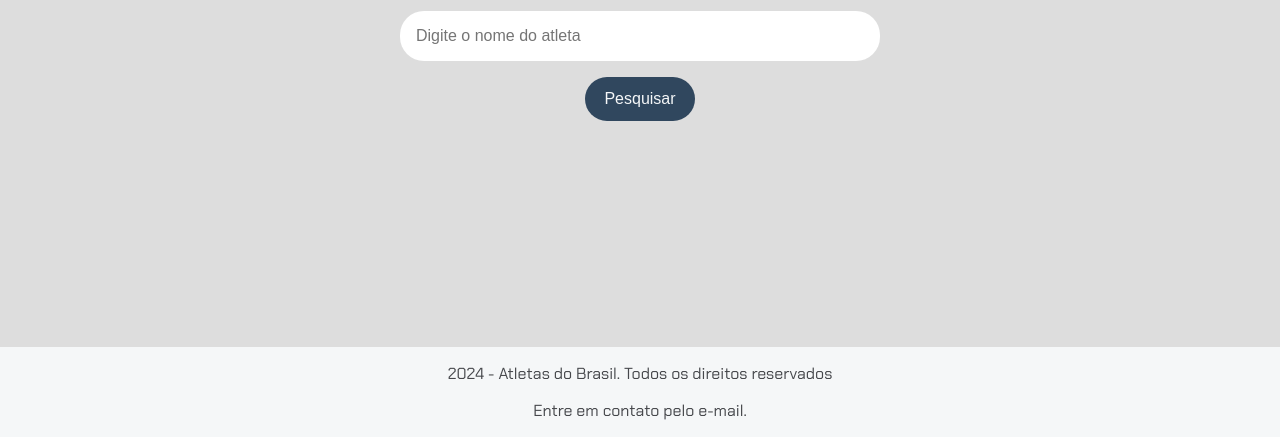
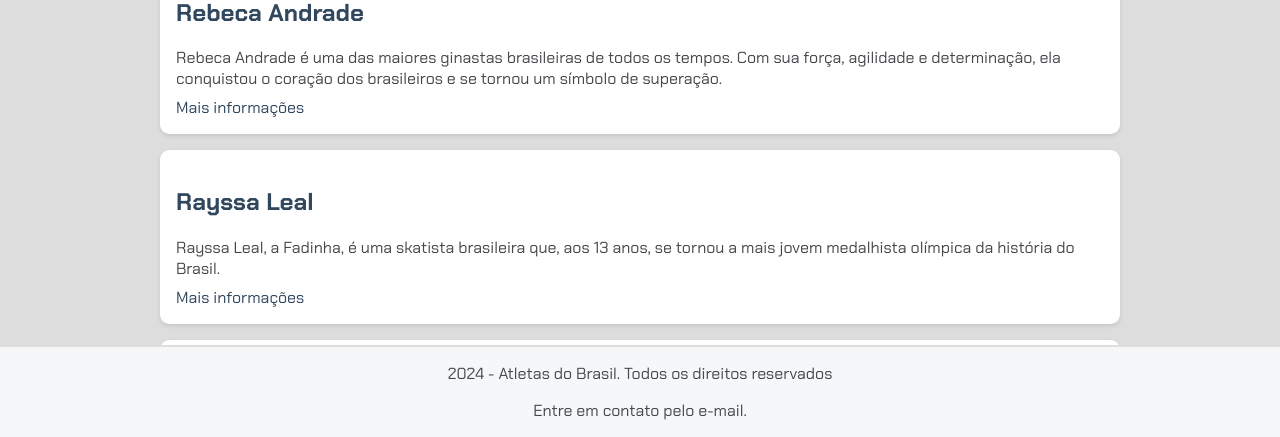
Before and after one commit to Adilson141192/Gemini, a plain HTML site: page index.html in a window 1280 px wide. Shown: the part 363-800 px from the top of the page. Drawn offline with Linux system fonts and the light colour scheme.

Commit message:
090824 aula02

```diff
--- /dev/null
+++ b/app.js
@@ -0,0 +1 @@
+console.log("Rebeca Andrade");
--- a/index.html
+++ b/index.html
@@ -1,11 +1,13 @@
 <!DOCTYPE html>
 <html lang="pt-br">
+
 <head>
     <meta charset="UTF-8">
     <meta name="viewport" content="width=device-width, initial-scale=1.0">
     <link rel="stylesheet" href="style.css">
     <title>Olimpíadas</title>
 </head>
+
 <body>
     <header>
         <h1>Atletas do Brasil</h1>
@@ -15,10 +17,36 @@
             <input type="text" placeholder="Digite o nome do atleta">
             <button>Pesquisar</button>
         </section>
+        <section class="resultados-pesquisa">
+            <div class="item-resultado">
+                <h2>
+                    <a href="#" target="_blank">Rebeca Andrade</a>
+                </h2>
+                <p class="descricao-meta">Rebeca Andrade é uma das maiores ginastas brasileiras de todos os tempos. Com sua força, agilidade e determinação, ela conquistou o coração dos brasileiros e se tornou um símbolo de superação.</p>
+                <a href="https://pt.wikipedia.org/wiki/Rebeca_Andrade" target="_blank">Mais informações</a>
+            </div>
+            <div class="item-resultado">
+                <h2>
+                    <a href="#" target="_blank">Rayssa Leal</a>
+                </h2>
+                <p class="descricao-meta">Rayssa Leal, a Fadinha, é uma skatista brasileira que, aos 13 anos, se tornou a mais jovem medalhista olímpica da história do Brasil.</p>
+                <a href="https://pt.wikipedia.org/wiki/Rayssa_Leal" target="_blank">Mais informações</a>
+            </div>
+
+            <div class="item-resultado">
+                <h2>
+                    <a href="#" target="_blank">Beatriz Souza</a>
+                </h2>
+                <p class="descricao-meta">Beatriz Souza é uma judoca brasileira que vem conquistando cada vez mais destaque no cenário internacional. Sua trajetória é marcada por dedicação, talento e uma força de vontade impressionante. E conquistou a medalha de ouro nos Jogos Olímpicos de Paris 2024.</p>
+                <a href="#" target="_blank">Mais informações</a>
+            </div>
+
+        </section>
     </main>
     <footer>
         <p>2024 - Atletas do Brasil. Todos os direitos reservados</p>
         <p>Entre em contato pelo e-mail.</p>
     </footer>
+    <script src="app.js"></script>
 </body>
 </html>
```
